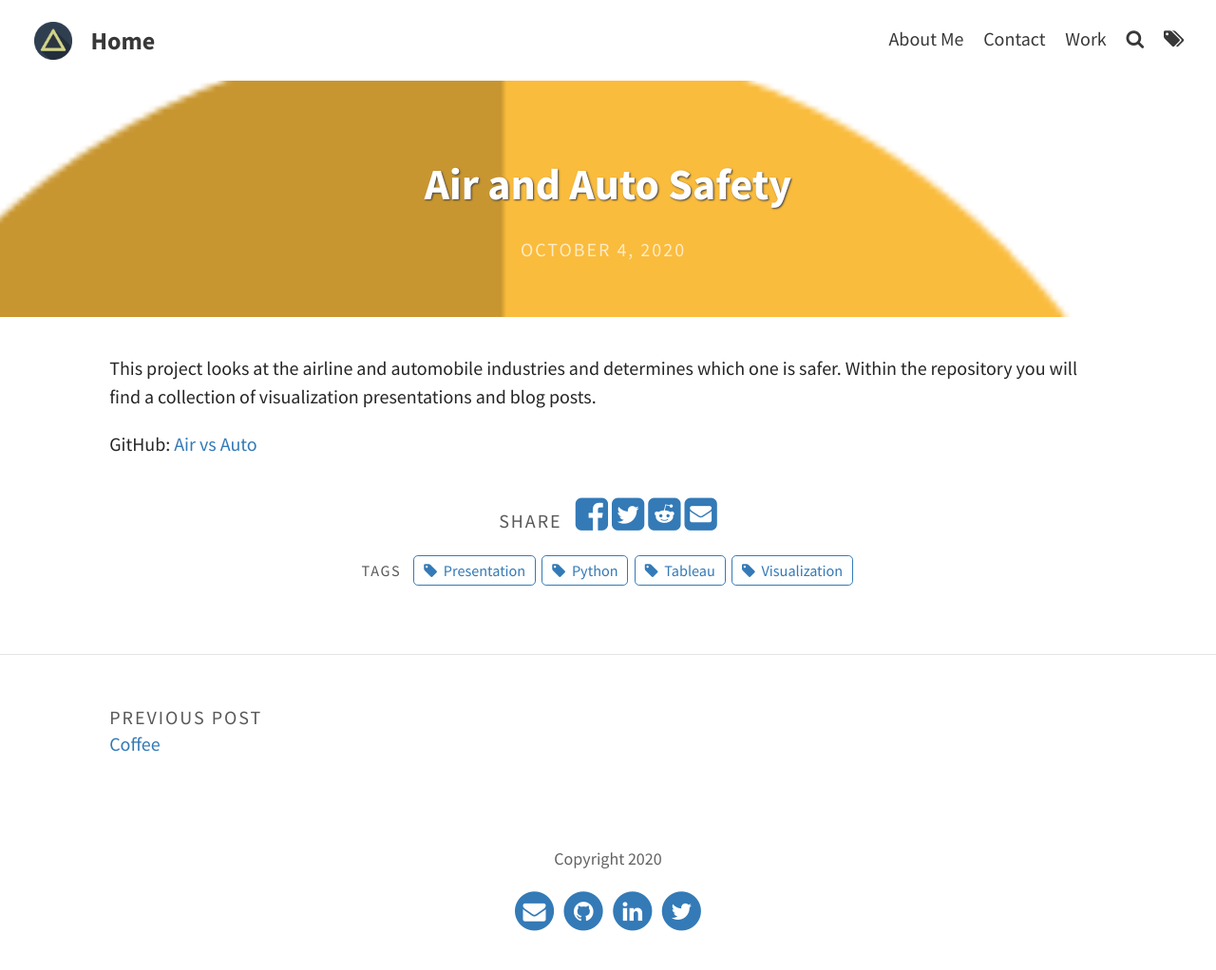
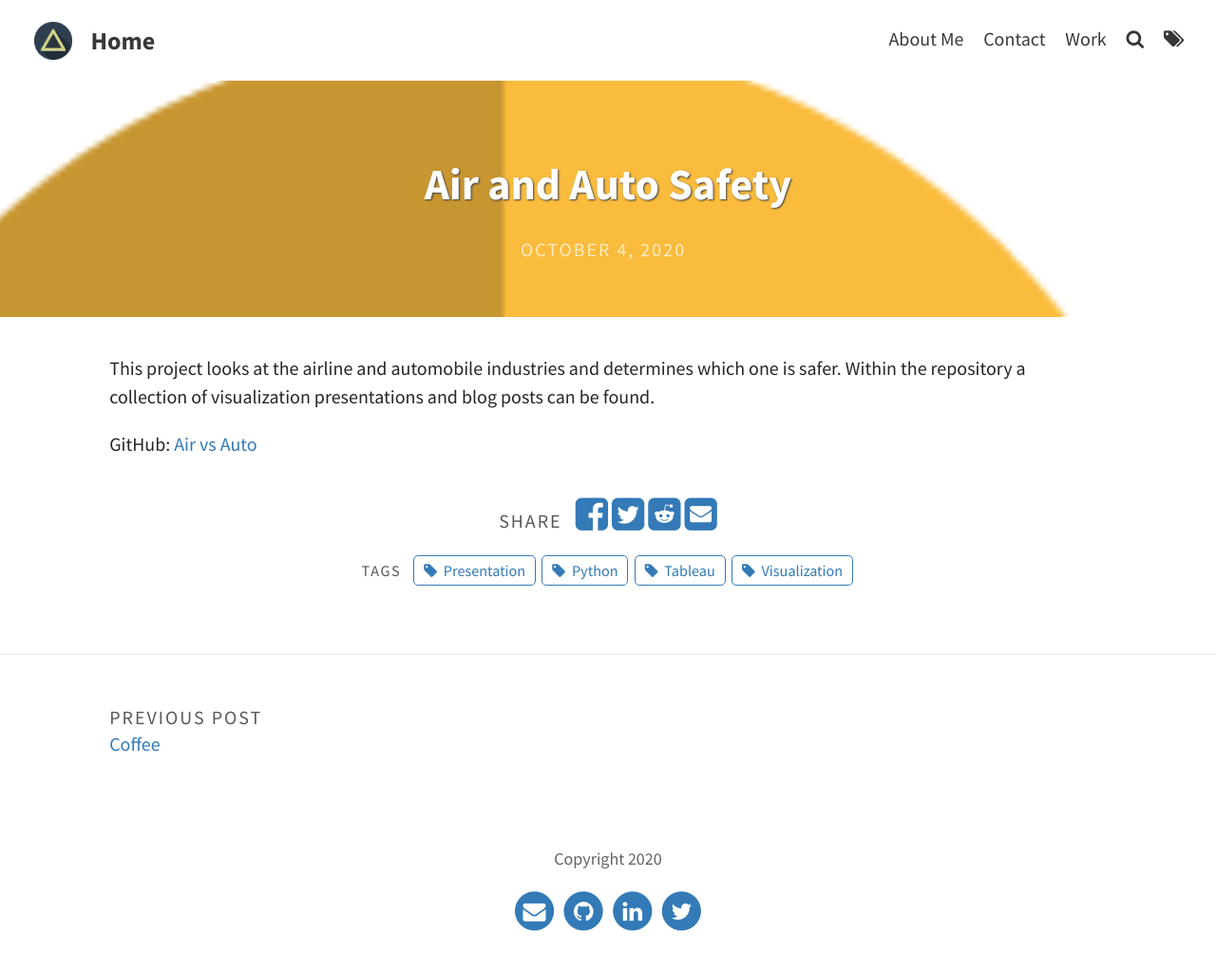
Before and after one commit to knmoses/knmoses.github.io, a Jekyll site: the page built from _portfolio/airline.md, in a window 1280 px wide. Shown: the whole page at 95% size. Built offline with Jekyll 4.4.1, drawn with Linux system fonts in a browser that asks for light colours.

Commit message:
Update airline.md

```diff
--- a/_portfolio/airline.md
+++ b/_portfolio/airline.md
@@ -7,7 +7,7 @@ date: 04 October 2020
 tags: [Tableau, Python, Presentation, Visualization]
 ---
 
-This project looks at the airline and automobile industries and determines which one is safer. Within the repository you will find a collection of visualization presentations and blog posts.
+This project looks at the airline and automobile industries and determines which one is safer. Within the repository a collection of visualization presentations and blog posts can be found.
 
 GitHub:
 [Air vs Auto](https://github.com/knmoses/DSC640-Air-vs-Auto-Safety)
```
